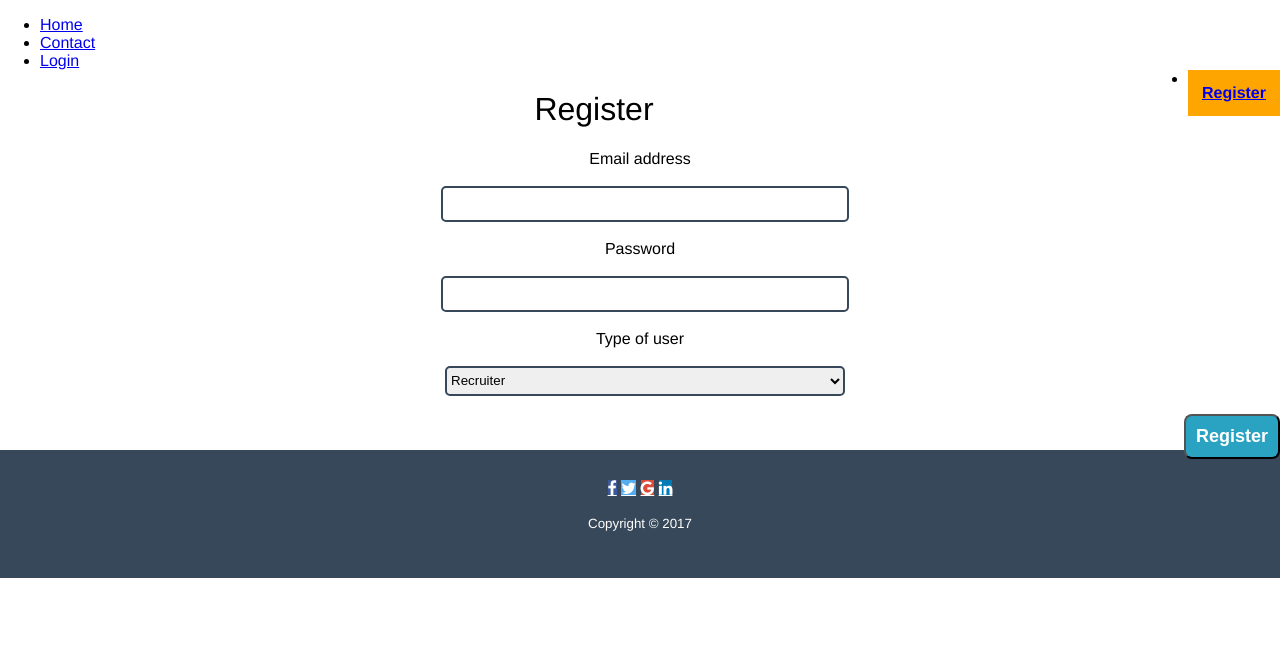
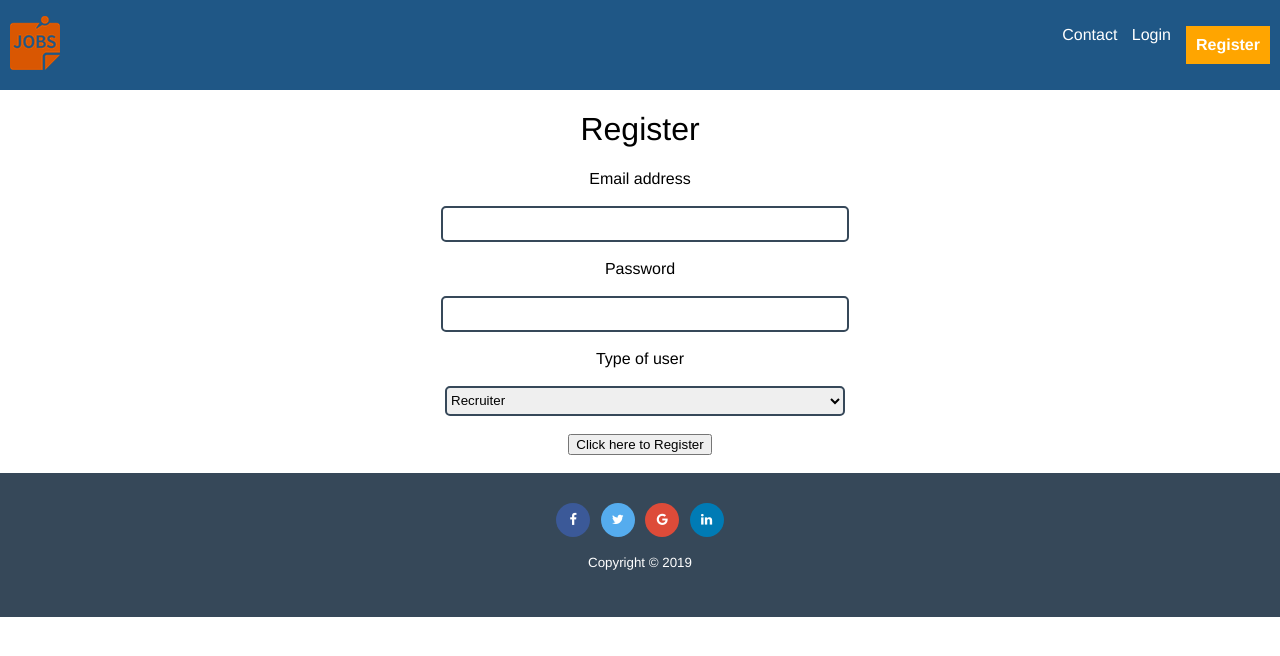
Before and after one commit to Hemlatab/Job-Portal, a PHP site: page /register.php in a window 1280 px wide. Shown: the top 656 px of the page. Run offline with PHP 8.4, Linux system fonts and the light colour scheme.

Commit message:
Fixed social media icons

```diff
--- a/css/styles.css
+++ b/css/styles.css
@@ -28,26 +28,9 @@ body {
   }
   .register-btn{
 	  padding: 10px;
-	  background-color: orange;
+	  background-color: #d95934;
 	  font-weight: bold;
   }
-/* .navbar{
-	display: flex;
-	justify-content: flex-end;
-	background-color: #1f5786;
-}
-.logo{
-	display: flex 1;
-	align-self: center;
-}
-
-.navbar ul li{
-	display: inline;
-	list-style-type: none;
-}
-ul{
-	padding: 0;
-} */
 
 .navbar a{
 	color: white;
@@ -55,7 +38,7 @@ ul{
 	font-family: Helvetica;
 }
 .active{
-	background-color: #d85808;
+	background-color: #d95934;
 	padding: 14px;
 }
 
@@ -74,22 +57,21 @@ h3{
 }
 
 #image-home{
-
-	max-width: 1290;
-	min-height: 640;
-
+	/* background-size: cover;
+	background-position: center; */
+	/* max-width: 1290;
+	min-height: 640; */
 }
 /** Styles for Hero image area **/
 .hero-image{
-
-	/*--background-image:url("images/image-home.jpg");*/
+	background-image:url("../images/image-home.jpg");
+	height: 75vh;
 	width: 100%;
-	height: 50%;
-	background-position: center;
+	background-position: top;
     background-repeat: no-repeat;
     background-size: cover;
     position: relative;
-    border-bottom: 5px solid #1f5786;
+	border-bottom: 5px solid #1f5786;
 }
 
 .hero-text {
--- a/index.php
+++ b/index.php
@@ -11,7 +11,7 @@
 <body>
 
 	<nav class="navbar">
-			<a class="logo" href="index.php">Home</a>
+			<a class="logo" href="index.php"><img src="./images/logo-jobportal.png"></a>
 			<ul id="nav">
 			<li><a href="contact.php">Contact</a></li>
 			<li><a  href="login.php">Login</a></li>
@@ -19,9 +19,9 @@
 		</ul>
 	</nav>
 
-	<div class="container" class="hero-image">
+	<div class="hero-image">
 
-		<img id="image-home" src="images/image-home.jpg">
+		 <!-- <img id="image-home" src="images/image-home.jpg"> -->
 
 		<div class="hero-text">
 
--- a/register.php
+++ b/register.php
@@ -7,12 +7,12 @@
 </head>
 <body>
 
-	<nav>
+	<nav class="navbar">
+	<a class="logo" href="index.php"><img src="./images/logo-jobportal.png"></a>
 		<ul>
-			<li><a href="index.php">Home</a></li>
 			<li><a href="contact.php">Contact</a></li>
-			<li style="float: right, background-color:orange"><a  href="login.php">Login</a></li>
-			<li style="float: right"><a class="active" href="register.php" id="register" >Register</a></li>
+			<li><a  href="login.php">Login</a></li>
+			<li><a class="register-btn" href="register.php" id="register" >Register</a></li>
 		</ul>
 	</nav>
 
@@ -34,7 +34,7 @@
 				<option value="jobseeker" id="label">Jobseeker</option>
 			</select>
 <br><br>
-			<input type="button" name="register-btn" value="Register" id="register-btn"> <br>
+			<input type="button" name="register-btn" value="Click here to Register"> <br>
 
 		</div>
 
@@ -45,15 +45,15 @@
 	</form>
 
 	<div class="footer">
-
+	<div class="social">
 		<a href="#" class="fa fa-facebook"></a>
 		<a href="#" class="fa fa-twitter"></a>
 		<a href="#" class="fa fa-google"></a>
 		<a href="#" class="fa fa-linkedin"></a>
 
-		<p> <small>Copyright &copy; 2017</small></p>
+		<p> <small>Copyright &copy; <?php echo date ('Y')?></small></p>
 
-
+	</div>
 	</div>
 
 
```
Also changed, not shown: contact.php (+8 -9 lines), login.php (+8 -8 lines).
